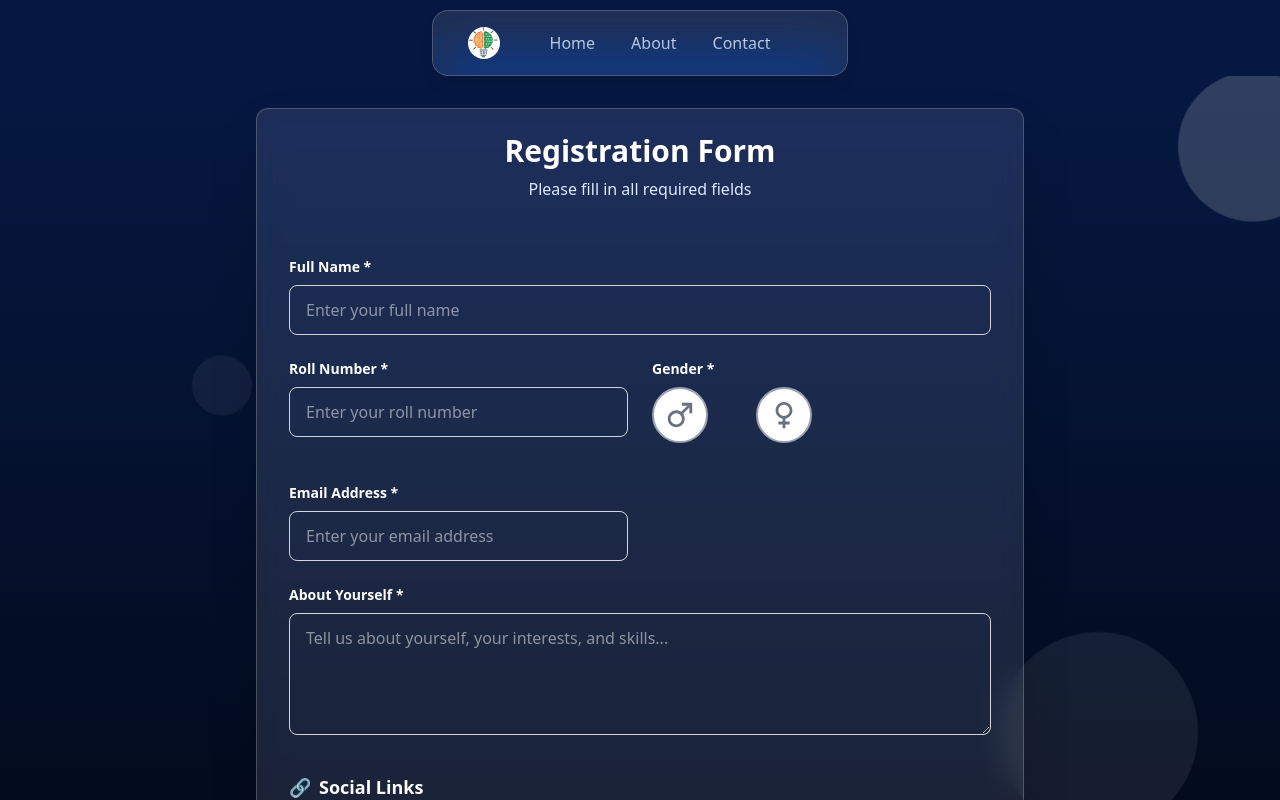
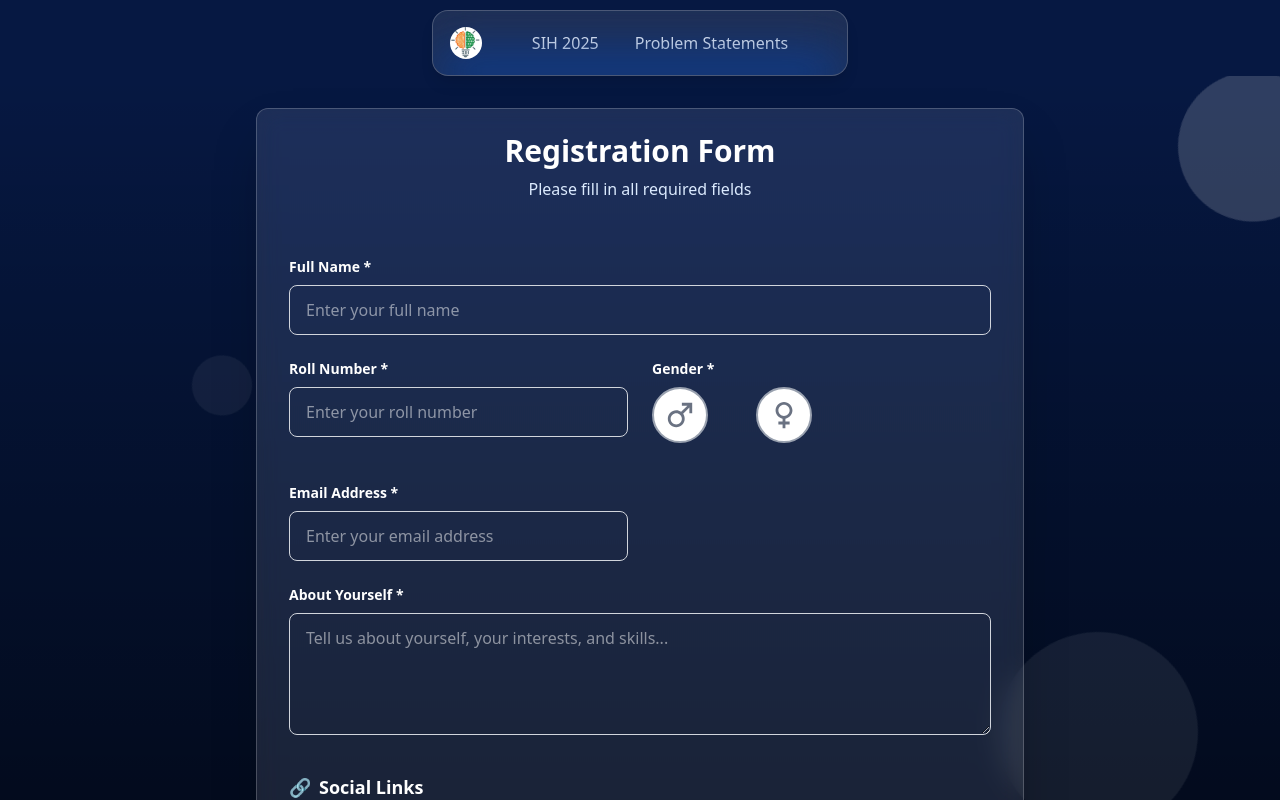
Before and after one commit to Sarthak0419/SIH_2025_Form, a React (Vite) app: page / in a window 1280 px wide. Shown: the top 800 px of the page. Built offline with nearby package versions, Linux system fonts and the light colour scheme.

Commit message:
Navbar changes

```diff
--- a/src/components/NavBar.tsx
+++ b/src/components/NavBar.tsx
@@ -1,8 +1,7 @@
 const NavBar = () => {
   const navlinks = [
-    { name: "Home", path: "/" },
-    { name: "About", path: "/about" },
-    { name: "Contact", path: "/contact" },
+    { name: "SIH 2025", path: "https://sih.gov.in/" },
+    { name: "Problem Statements", path: "https://sih.gov.in/sih2025PS" },
   ];
   return (
     <div className="flex mt-2.5 rounded-2xl bg-white/10 backdrop-blur-xl border border-white/20 shadow-lg text-white p-4 relative top-0 w-[26rem] max-sm:w-full max-sm:mt-0 max-sm:rounded-none max-sm:text-sm justify-self-center justify-center z-5 overflow-hidden">
@@ -10,15 +9,23 @@ const NavBar = () => {
       <img
         src="src/assets/logo.webp"
         alt="Logo"
-        className="h-8 right-[2rem] relative w-8 float-left rounded-2xl object-center mr-2"
+        className="h-8 right-[2rem] relative w-8 rounded-2xl object-center mr-2"
       />
+
       <nav className="flex justify-center items-center">
         <ul className="flex space-x-4 list-none">
           {navlinks.map((link) => (
             <li className="text-white" key={link.name}>
               <a
-                href={link.path}
-                className="hover:bg-gray-600 px-2.5 py-2.5 rounded-3xl transition-colors duration-300  "
+                href="#"
+                className="px-2.5 py-2.5 rounded-3xl transition-colors duration-300 hover:bg-white/10 hover:backdrop-blur-md hover:border "
+                onClick={() => {
+                  if (link.name === "SIH 2025") {
+                    window.open("https://sih.gov.in/", "_blank");
+                  } else if (link.name === "Problem Statements") {
+                    window.open("https://sih.gov.in/sih2025PS", "_blank");
+                  }
+                }}
               >
                 {link.name}
               </a>
```
